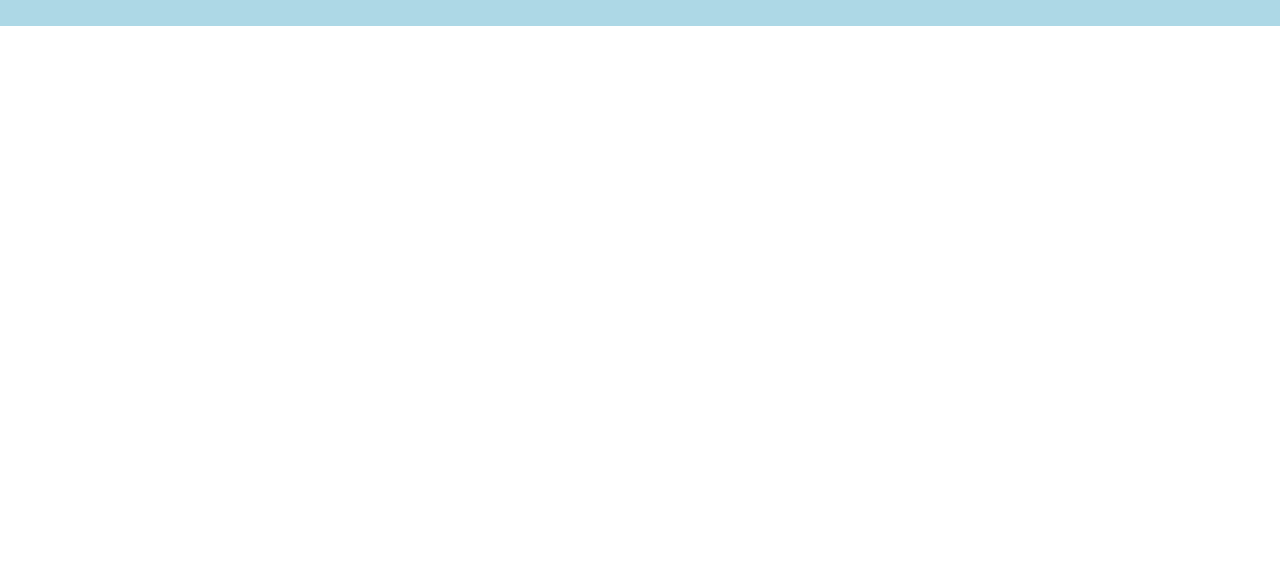
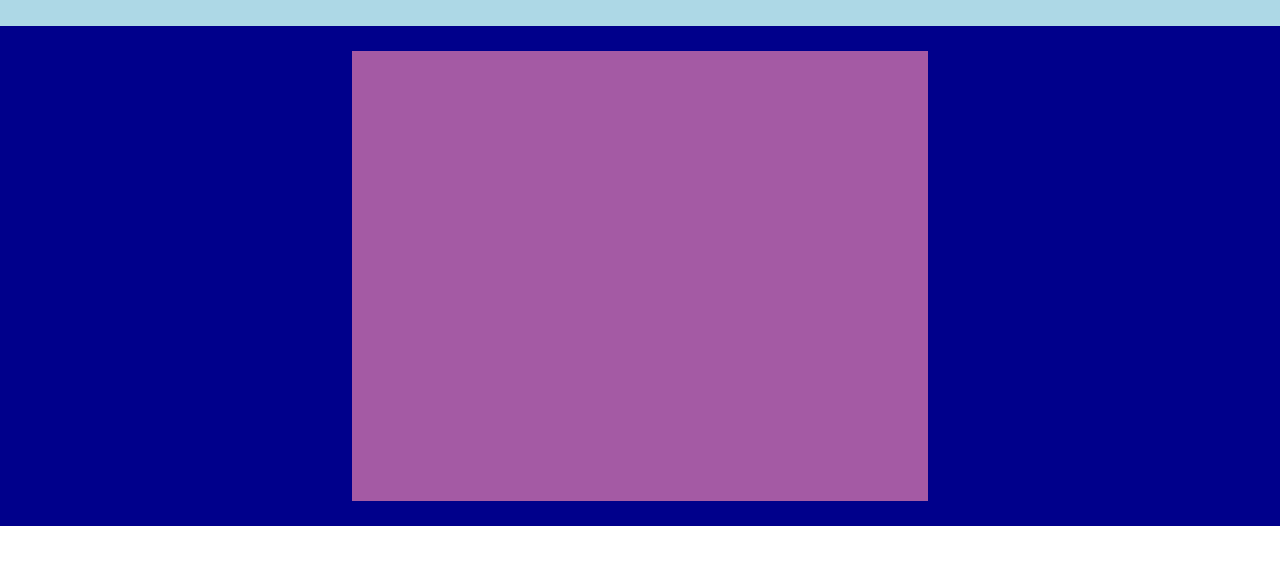
Before and after one commit to E-Lop/htmlcss-struttura-discord, a plain HTML site: page index.html in a window 1280 px wide. Shown: the part 74-638 px from the top of the page. Drawn offline with Linux system fonts and the light colour scheme.

Commit message:
added jumbotron

```diff
--- a/css/style.css
+++ b/css/style.css
@@ -14,13 +14,12 @@
 }
 
 /* Header */
-header {
+.header-top {
   background-color: #add8e6;
   display: flex;
   justify-content: center;
   align-items: center;
-
-  /* test */
+  /* TEST */
   height: 100px;
 }
 
@@ -71,3 +70,20 @@ li {
   /* test */
   background-color: cadetblue;
 }
+
+/* spazio per jumbotron */
+.jumbotron {
+  display: flex;
+  background-color: #00008b;
+  justify-content: center;
+  align-items: center;
+  /* test */
+  height: 500px;
+}
+
+/* box per claim */
+.adv {
+  width: 45%;
+  height: 450px;
+  background-color: #a45aa4;
+}
--- a/index.html
+++ b/index.html
@@ -16,6 +16,7 @@
   <body>
     <!-- Header -->
     <header>
+      <div class="header-top">
         <!-- contenitore generale elementi header -->
         <div class="header-content container">
           <!-- logo -->
@@ -50,6 +51,15 @@
           <!-- login -->
           <div class="login">login</div>
         </div>
+      </div>
+
+      <!-- header bottom -->
+      <div class="jumbotron">
+        <div class="adv"></div>
+      </div>
     </header>
+
+    <!-- MAIN -->
+    <main></main>
   </body>
 </html>
```
Lines whose indentation alone changed are shown as unchanged.
